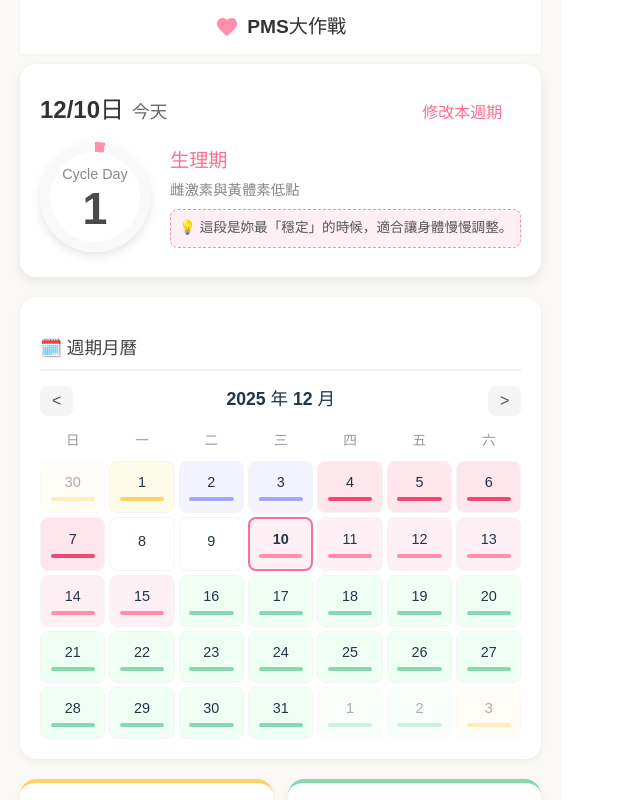
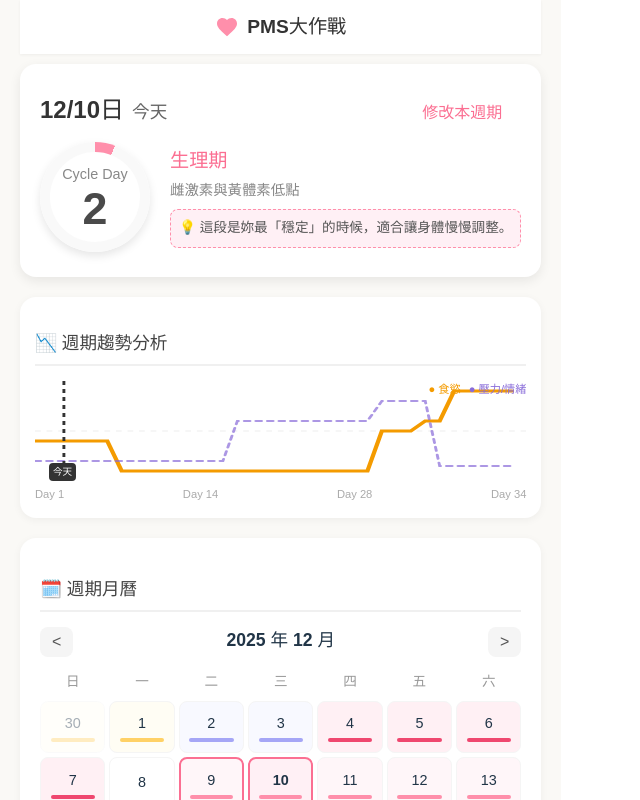
Before and after one commit to phoebehaungs/phoebe-cycle-tracker, a React (Vite) app: page / in a window 1280 px wide. Shown: the top 800 px of the page, without its empty margins (0-640 px from the left). Built offline with nearby package versions, Linux system fonts and the light colour scheme.

Commit message:
Update App.tsx

```diff
--- a/src/App.tsx
+++ b/src/App.tsx
@@ -44,7 +44,7 @@ interface DateDetail {
 
 const INITIAL_HISTORY: CycleRecord[] = [
   { id: '1', startDate: '2025-11-05', length: 34, periodLength: 6 },
-  { id: '2', startDate: '2025-12-10', length: null, periodLength: 6 }, // 假設最後一次是 12/10
+  { id: '2', startDate: '2025-12-09', length: null, periodLength: 6 },
 ];
 
 const LOCAL_STORAGE_KEY = 'phoebeCycleHistory';
@@ -142,33 +142,27 @@ const SYMPTOM_OPTIONS = {
   sleep: ['良好', '普通', '睡不好']
 };
 
-// --- 3. Helper Functions (TimeZone Fixed) ---
+// --- 3. Helper Functions ---
 
-// 解析 YYYY-MM-DD 為當地的 Date 物件 (午夜)
-const parseLocalDate = (dateStr: string): Date => {
-  const [y, m, d] = dateStr.split('-').map(Number);
-  return new Date(y, m - 1, d);
+const getLocalFormattedDate = (date: Date = new Date()): string => {
+  const year = date.getFullYear();
+  const month = String(date.getMonth() + 1).padStart(2, '0');
+  const day = String(date.getDate()).padStart(2, '0');
+  return `${year}-${month}-${day}`;
 };
 
-// 將 Date 物件格式化為當地的 YYYY-MM-DD
-const formatLocalDate = (date: Date): string => {
-  const y = date.getFullYear();
-  const m = String(date.getMonth() + 1).padStart(2, '0');
-  const d = String(date.getDate()).padStart(2, '0');
-  return `${y}-${m}-${d}`;
-};
-
-// 計算兩個日期字串之間的天數差 (本地時間計算)
-const getDaysDifference = (date1Str: string, date2Str: string): number => {
-  const d1 = parseLocalDate(date1Str);
-  const d2 = parseLocalDate(date2Str);
+const getDaysDifference = (date1: string, date2: string): number => {
+  const d1 = new Date(date1);
+  const d2 = new Date(date2);
+  d1.setHours(0,0,0,0);
+  d2.setHours(0,0,0,0);
   return Math.floor((d2.getTime() - d1.getTime()) / (1000 * 60 * 60 * 24));
 };
 
 const addDays = (dateStr: string, days: number): string => {
-  const d = parseLocalDate(dateStr);
-  d.setDate(d.getDate() + days);
-  return formatLocalDate(d);
+  const r = new Date(dateStr);
+  r.setDate(r.getDate() + days);
+  return getLocalFormattedDate(r);
 };
 
 const startOfMonth = (date: Date): Date =>
@@ -186,7 +180,6 @@ const createEmptyRecord = (date: string): SymptomRecord => ({
   notes: ''
 });
 
-// 根據出血天數動態調整規則 (Deep Clone)
 const getRulesForCycle = (periodLength: number = 6): PhaseDefinition[] => {
   const rules = JSON.parse(JSON.stringify(PHASE_RULES));
   rules[0].endDay = periodLength;
@@ -197,7 +190,6 @@ const getRulesForCycle = (periodLength: number = 6): PhaseDefinition[] => {
 // --- 4. Main Component ---
 
 const PhoebeCycleTracker: React.FC = () => {
-  // 讀取歷史紀錄
   const [history, setHistory] = useState<CycleRecord[]>(() => {
     const stored = localStorage.getItem(LOCAL_STORAGE_KEY);
     try {
@@ -227,12 +219,11 @@ const PhoebeCycleTracker: React.FC = () => {
     localStorage.setItem(SYMPTOM_STORAGE_KEY, JSON.stringify(symptomRecords));
   }, [symptomRecords]);
 
-  // 使用 formatLocalDate 確保今天是本地時間
-  const [todayStr, setTodayStr] = useState(formatLocalDate(new Date()));
+  const [todayStr, setTodayStr] = useState(getLocalFormattedDate());
   const [currentMonth, setCurrentMonth] = useState(new Date());
 
   useEffect(() => {
-    setTodayStr(formatLocalDate(new Date()));
+    setTodayStr(getLocalFormattedDate());
   }, []);
 
   const [inputDate, setInputDate] = useState(todayStr);
@@ -284,8 +275,7 @@ const PhoebeCycleTracker: React.FC = () => {
 
   const getPhaseForDate = useCallback(
     (date: Date): PhaseDefinition | undefined => {
-      const dateStr = formatLocalDate(date);
-      // 1. 檢查歷史紀錄
+      const dateStr = getLocalFormattedDate(date);
       for (let i = history.length - 2; i >= 0; i--) {
         const h = history[i];
         if (h.length !== null) {
@@ -298,7 +288,6 @@ const PhoebeCycleTracker: React.FC = () => {
           }
         }
       }
-      // 2. 檢查當前週期
       const cur = history[history.length - 1];
       if (dateStr >= cur.startDate) {
         const day = getDaysDifference(cur.startDate, dateStr) + 1;
@@ -337,7 +326,7 @@ const PhoebeCycleTracker: React.FC = () => {
   }, [currentMonth]);
 
   const handleDateClick = (date: Date) => {
-    const dateStr = formatLocalDate(date);
+    const dateStr = getLocalFormattedDate(date);
     const phase = getPhaseForDate(date);
     if (!phase) return;
 
@@ -389,12 +378,11 @@ const PhoebeCycleTracker: React.FC = () => {
 
   const handleUpsertPeriodRecord = () => {
     if (!inputDate) return;
-    // 使用 parseLocalDate 確保日期正確
-    const newDateStr = inputDate;
-    const newDateObj = parseLocalDate(newDateStr);
+    const newDateObj = new Date(inputDate);
+    const newDateStr = getLocalFormattedDate(newDateObj);
 
     const existingIndex = history.findIndex(h => {
-        const hDate = parseLocalDate(h.startDate);
+        const hDate = new Date(h.startDate);
         return hDate.getFullYear() === newDateObj.getFullYear() &&
                hDate.getMonth() === newDateObj.getMonth();
     });
@@ -405,10 +393,10 @@ const PhoebeCycleTracker: React.FC = () => {
             alert("該日期已經是生理期開始日了。");
             return;
         }
-        if (window.confirm(`檢測到 ${oldDate.slice(0,7)} 已經有一筆紀錄 (${oldDate})。\n\n您是要將其修改為 ${newDateStr} 嗎？\n(這會自動更新後續的週期計算)`)) {
+        if (window.confirm(`檢測到 ${oldDate.slice(0,7)} 已經有一筆紀錄 (${oldDate})。\n\n您是要將其修改為 ${newDateStr} 嗎？`)) {
             const updated = [...history];
             updated[existingIndex].startDate = newDateStr;
-            updated.sort((a, b) => parseLocalDate(a.startDate).getTime() - parseLocalDate(b.startDate).getTime());
+            updated.sort((a, b) => new Date(a.startDate).getTime() - new Date(b.startDate).getTime());
 
             if (existingIndex > 0) {
                 const prevStart = updated[existingIndex - 1].startDate;
@@ -458,7 +446,7 @@ const PhoebeCycleTracker: React.FC = () => {
     updated[updated.length - 1].startDate = editDate;
     updated[updated.length - 1].periodLength = editBleedingDays;
     setHistory(updated);
-    setCurrentMonth(parseLocalDate(editDate));
+    setCurrentMonth(new Date(editDate));
     setEditMode(false);
   };
 
@@ -483,13 +471,44 @@ const PhoebeCycleTracker: React.FC = () => {
 
   const dayNames = ['日', '一', '二', '三', '四', '五', '六'];
 
+  // 計算曲線圖的點 (模擬 Phoebe 的典型曲線)
+  const getCurvePoints = (width: number, height: number, type: 'appetite' | 'hormone') => {
+    const points: string[] = [];
+    const totalDays = 34; // 預設 34 天畫滿
+    const stepX = width / totalDays;
+
+    for (let day = 1; day <= totalDays; day++) {
+        let intensity = 50; // 0-100 (0=高, 100=低 - SVG 座標系)
+
+        if (type === 'appetite') {
+            // 食慾：PMS(30-34)最高(0)，濾泡期(7-24)最低(100)，排卵期(25-27)中等(50)
+            if (day <= 6) intensity = 60; // 生理期中等
+            else if (day <= 24) intensity = 90; // 濾泡期低
+            else if (day <= 27) intensity = 50; // 排卵期升
+            else if (day <= 29) intensity = 40; // 黃體前段升
+            else intensity = 10; // PMS 高峰
+        } else {
+            // 荷爾蒙(情緒)：模擬黃體素波動
+            // 濾泡期穩(80)，排卵期高(20)，PMS低落(90)
+            if (day <= 14) intensity = 80; // 穩定期
+            else if (day <= 24) intensity = 40; // 排卵後上升
+            else if (day <= 28) intensity = 20; // 黃體高峰
+            else intensity = 85; // PMS 驟降(情緒不穩)
+        }
+
+        const x = (day - 1) * stepX;
+        const y = (intensity / 100) * height;
+        points.push(`${x},${y}`);
+    }
+    return points.join(' ');
+  };
+
   return (
     <div style={appContainerStyle}>
       {/* Header */}
       <header style={headerStyle}>
         <div style={{ width: '20px' }}></div>
         <div style={{ display: 'flex', alignItems: 'center', gap: '8px' }}>
-            {/* 溫馨的 App 圖示 - 使用 SVG 繪製一個柔和的愛心 */}
             <svg width="24" height="24" viewBox="0 0 24 24" fill="#FF8FAB" xmlns="http://www.w3.org/2000/svg">
                 <path d="M12 21.35l-1.45-1.32C5.4 15.36 2 12.28 2 8.5 2 5.42 4.42 3 7.5 3c1.74 0 3.41.81 4.5 2.09C13.09 3.81 14.76 3 16.5 3 19.58 3 22 5.42 22 8.5c0 3.78-3.4 6.86-8.55 11.54L12 21.35z"/>
             </svg>
@@ -502,7 +521,7 @@ const PhoebeCycleTracker: React.FC = () => {
       <div style={dashboardCardStyle}>
         <div style={todayStatusContainerStyle}>
           <span style={todayDateStyle}>
-            {parseLocalDate(todayStr).toLocaleDateString('zh-TW', { month: 'numeric', day: 'numeric' })}日
+            {new Date(todayStr).toLocaleDateString('zh-TW', { month: 'numeric', day: 'numeric' })}日
           </span>
           <span style={todayLabelStyle}>今天</span>
 
@@ -575,6 +594,74 @@ const PhoebeCycleTracker: React.FC = () => {
         </div>
       </div>
 
+      {/* 📉 新增：食慾與荷爾蒙曲線圖 */}
+      <div style={{ ...cardStyle, marginTop: '20px', padding: '15px' }}>
+        <h3 style={cardTitleStyle}>📉 週期趨勢分析</h3>
+        <div style={{ position: 'relative', height: '100px', marginTop: '10px', overflow: 'hidden' }}>
+            {/* 標籤 */}
+            <div style={{ position: 'absolute', top: 0, right: 0, fontSize: '0.7rem', color: '#999', display: 'flex', gap: '8px' }}>
+                <span style={{ color: '#F49B00' }}>● 食慾</span>
+                <span style={{ color: '#896CD9' }}>● 壓力/情緒</span>
+            </div>
+
+            <svg viewBox="0 0 340 100" style={{ width: '100%', height: '100%' }} preserveAspectRatio="none">
+                {/* 網格線 */}
+                <line x1="0" y1="50" x2="340" y2="50" stroke="#eee" strokeWidth="1" strokeDasharray="4" />
+
+                {/* 食慾曲線 (橘色) */}
+                <polyline
+                    points={getCurvePoints(340, 100, 'appetite')}
+                    fill="none"
+                    stroke="#F49B00"
+                    strokeWidth="3"
+                    strokeLinecap="round"
+                />
+
+                {/* 荷爾蒙曲線 (紫色) */}
+                <polyline
+                    points={getCurvePoints(340, 100, 'hormone')}
+                    fill="none"
+                    stroke="#896CD9"
+                    strokeWidth="2"
+                    strokeLinecap="round"
+                    strokeDasharray="4"
+                    opacity="0.7"
+                />
+
+                {/* 今天指標線 */}
+                <line
+                    x1={(daysPassed / 34) * 340}
+                    y1="0"
+                    x2={(daysPassed / 34) * 340}
+                    y2="100"
+                    stroke="#333"
+                    strokeWidth="2"
+                    strokeDasharray="4"
+                />
+            </svg>
+
+            {/* 今天標籤 */}
+            <div style={{
+                position: 'absolute',
+                left: `calc(${(daysPassed / 34) * 100}% - 15px)`,
+                bottom: '0',
+                backgroundColor: '#333',
+                color: 'white',
+                fontSize: '0.6rem',
+                padding: '2px 4px',
+                borderRadius: '4px'
+            }}>
+                今天
+            </div>
+        </div>
+        <div style={{ display: 'flex', justifyContent: 'space-between', fontSize: '0.7rem', color: '#aaa', marginTop: '5px' }}>
+            <span>Day 1</span>
+            <span>Day 14</span>
+            <span>Day 28</span>
+            <span>Day 34</span>
+        </div>
+      </div>
+
       {/* Calendar */}
       <div style={{ ...cardStyle, marginTop: '20px' }}>
         <h3 style={cardTitleStyle}>🗓️ 週期月曆</h3>
@@ -591,14 +678,12 @@ const PhoebeCycleTracker: React.FC = () => {
             <div key={i} style={dayNameStyle}>{n}</div>
           ))}
           {generateCalendarDays.map((date, i) => {
-            const dateStr = formatLocalDate(date);
+            const dateStr = getLocalFormattedDate(date);
             const phase = getPhaseForDate(date);
             const record = getSymptomRecordForDate(dateStr);
             const isToday = dateStr === todayStr;
             const isCurrentMonth = date.getMonth() === currentMonth.getMonth();
-
-            // 視覺修正：生理期/週期階段使用實心背景，今天使用邊框
-            // 如果是今天，優先顯示今天的樣式 (邊框)，如果同時是生理期，背景色照舊但加邊框
+            const isPeriodStart = history.some((h) => h.startDate === dateStr);
 
             return (
               <div
@@ -606,18 +691,21 @@ const PhoebeCycleTracker: React.FC = () => {
                 onClick={() => handleDateClick(date)}
                 style={{
                   ...calendarDayStyle,
-                  backgroundColor: phase ? phase.lightColor : 'transparent', // 有階段就上色
+                  backgroundColor: isToday
+                    ? currentPhase.lightColor
+                    : phase
+                    ? `${phase.lightColor}90`
+                    : 'transparent',
                   opacity: isCurrentMonth ? 1 : 0.4,
-                  // 今天顯示粗邊框；否則顯示細邊框
                   border: isToday
-                    ? `2px solid ${phase?.accent || '#333'}`
+                    ? `2px solid ${currentPhase.accent}`
+                    : isPeriodStart
+                    ? `2px solid ${phase?.accent || '#E95A85'}`
                     : '1px solid #f5f5f5',
-                  // 今天字體加粗
-                  fontWeight: isToday ? 'bold' : 'normal',
                   cursor: phase ? 'pointer' : 'default',
                 }}
               >
-                <div style={{ fontSize: '0.9rem', marginBottom: '4px' }}>
+                <div style={{ fontSize: '0.9rem', marginBottom: '4px', fontWeight: isToday ? 'bold' : 'normal' }}>
                   {date.getDate()}
                 </div>
                 {phase && (
@@ -685,7 +773,7 @@ const PhoebeCycleTracker: React.FC = () => {
         </div>
       </div>
 
-      {/* Info Cards - Only Symptoms and Care */}
+      {/* Info Cards */}
       <div style={{ display: 'grid', gap: '15px', marginTop: '20px' }}>
         <div style={cardStyle}>
           <h3 style={cardTitleStyle}>🌡️ 身體症狀與食慾</h3>
```
